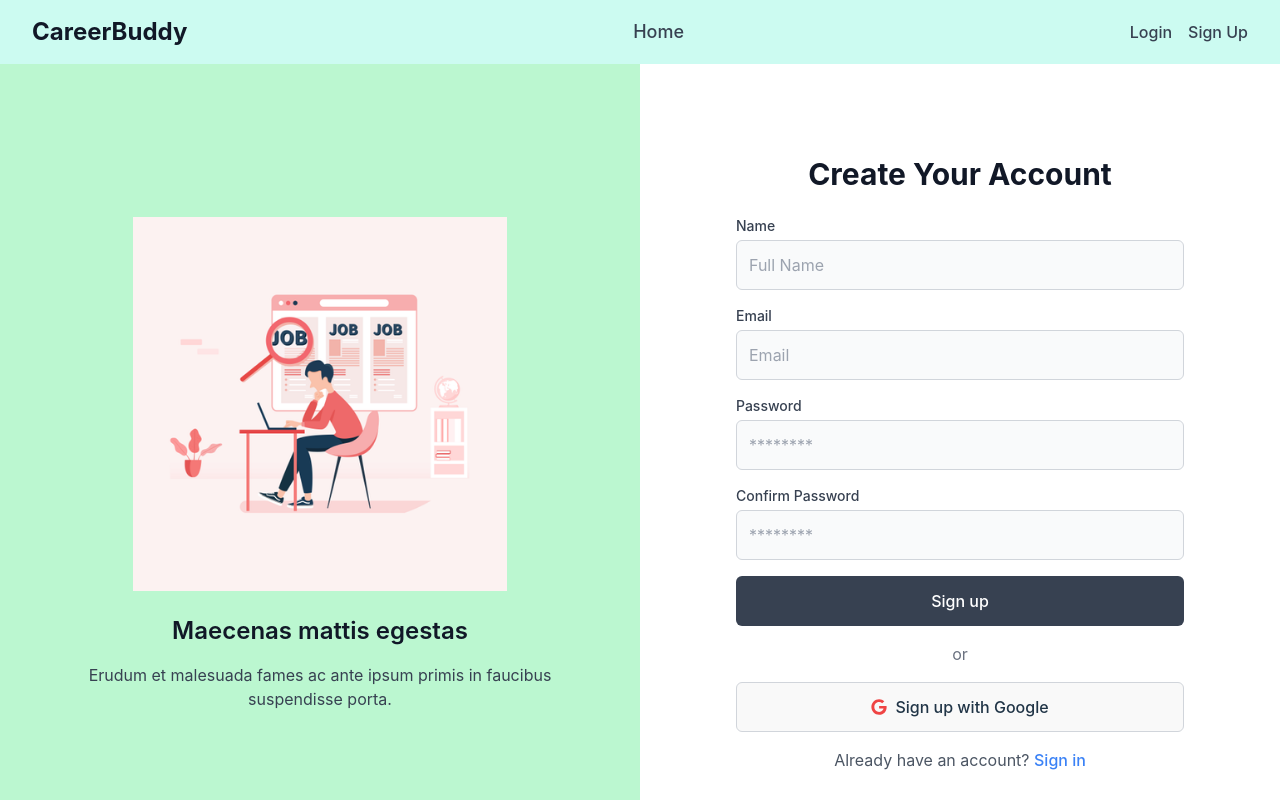
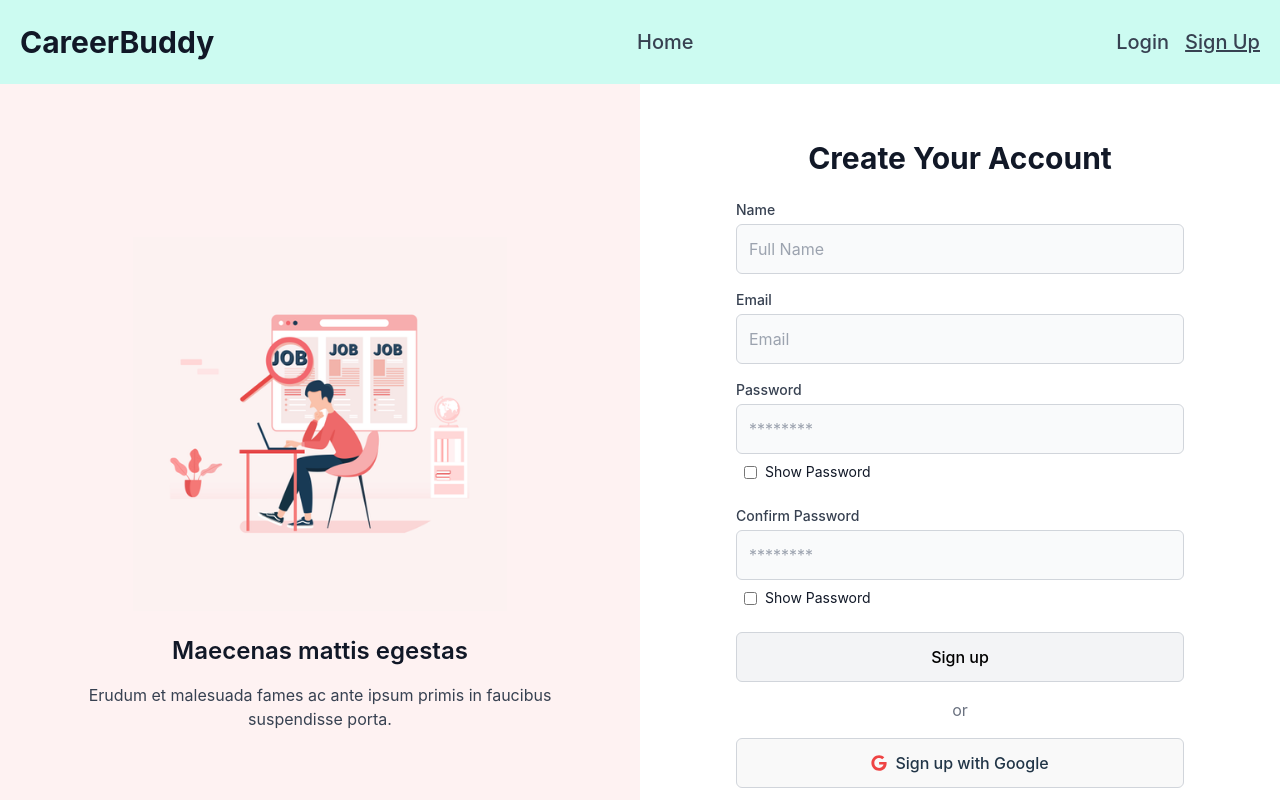
Before and after one commit to reckless-meherun/CareerBuddy_FrontEnd-CSE-3216-SDP_Project, a React (Vite) app: page /signup in a window 1280 px wide. Shown: the top 800 px of the page. Built offline with nearby package versions, Linux system fonts and the light colour scheme.

Commit message:
fixed design bug.

```diff
--- a/src/components/Header.tsx
+++ b/src/components/Header.tsx
@@ -1,9 +1,10 @@
-import { Link } from "react-router-dom";
+import { Link, useLocation } from "react-router-dom";
 import { useEffect, useState } from "react";
 import { FaSearch, FaShoppingCart } from "react-icons/fa";
 
 function Header() {
     const [isDarkMode, setIsDarkMode] = useState(false);
+    const location = useLocation();
 
     useEffect(() => {
         // Detect user's dark mode preference
@@ -19,27 +20,38 @@ function Header() {
         };
     }, []);
 
+    // Function to determine if the link is active
+    const isActive = (path: string) => location.pathname === path;
+
     return (
-        <header className={`flex justify-between items-center px-8 py-4 ${isDarkMode ? "bg-gray-900 text-white" : "bg-teal-100 text-gray-900"} shadow-md`}>
+        <header className={`flex justify-between items-center px-5 py-6 ${isDarkMode ? "bg-gray-900 text-white" : "bg-teal-100 text-gray-900"} shadow-md`}>
             {/* Logo */}
             <div className="flex items-center space-x-2">
-                <span className="text-2xl font-bold">CareerBuddy</span>
+                <span className="text-3xl font-bold">CareerBuddy</span>
             </div>
 
             {/* Navigation Links */}
             <nav className="flex items-center space-x-6 text-lg font-medium">
-                <Link to="/" className={`${isDarkMode ? "text-gray-200 hover:text-white" : "text-gray-700 hover:text-black"}`}>
+                <Link
+                    to="/"
+                    className={`text-xl ${isActive("/") ? "underline" : ""} ${isDarkMode ? "text-gray-200 hover:text-blue-300" : "text-gray-700 hover:text-black"}`}
+                >
                     Home
                 </Link>
-
             </nav>
 
             {/* Search and Cart Icons */}
             <div className="flex items-center space-x-4">
-            <Link to="/login" className={`${isDarkMode ? "text-gray-200 hover:text-white" : "text-gray-700 hover:text-black"}`}>
+                <Link
+                    to="/login"
+                    className={`text-xl ${isActive("/login") ? "underline" : ""} ${isDarkMode ? "text-gray-200 hover:text-blue-300" : "text-gray-700 hover:text-black"}`}
+                >
                     Login
                 </Link>
-                <Link to="/signup" className={`${isDarkMode ? "text-gray-200 hover:text-white" : "text-gray-700 hover:text-black"}`}>
+                <Link
+                    to="/signup"
+                    className={`text-xl ${isActive("/signup") ? "underline" : ""} ${isDarkMode ? "text-gray-200 hover:text-blue-300" : "text-gray-700 hover:text-black"}`}
+                >
                     Sign Up
                 </Link>
             </div>
--- /dev/null
+++ b/src/components/LoginLeft.tsx
@@ -0,0 +1,22 @@
+
+function LoginLeft() {
+    return(
+        <div className={`hidden md:flex md:w-1/2 bg-red-50 items-center justify-center p-10`}>
+                <div className="text-center">
+                    <img
+                        src="/image.png" // replace this with the path to your illustration
+                        alt="Illustration"
+                        className="mx-auto w-2/3"
+                    />
+                    <h2 className={`text-2xl font-semibold mt-6 text-gray-900`}>
+                        Maecenas mattis egestas
+                    </h2>
+                    <p className={`mt-4 text-gray-700`}>
+                        Erudum et malesuada fames ac ante ipsum primis in faucibus suspendisse porta.
+                    </p>
+                </div>
+            </div>
+    )
+
+}
+export default LoginLeft;
--- a/src/pages/Home.tsx
+++ b/src/pages/Home.tsx
@@ -31,20 +31,20 @@ function Home() {
                     <p className="text-base sm:text-lg text-white">We offer 12,000 job vacancies right now</p>
 
                     {/* Search Bar */}
-                    <form onSubmit={handleSearch} className="flex flex-col sm:flex-row items-center justify-center w-full sm:w-auto space-y-2 sm:space-y-0 sm:space-x-2 px-4 sm:px-0">
+                    <form onSubmit={handleSearch} className="flex flex-col sm:flex-row  rounded-lg items-center justify-center w-full sm:w-auto space-y-2 sm:space-y-0 sm:space-x-2 px-4 sm:px-0">
                         <input
                             type="text"
                             placeholder="Job Keyword"
                             value={searchTerm}
                             onChange={(e) => setSearchTerm(e.target.value)}
-                            className="w-full sm:w-48 p-3 rounded-lg focus:outline-none dark:bg-gray-700 dark:border-gray-600 dark:text-gray-100"
+                            className="w-full sm:w-72 p-3 rounded-lg focus:outline-none border dark:bg-gray-700 dark:border-gray-900 dark:text-gray-100"
                         />
                         <input
                             type="text"
                             placeholder="Location"
                             value={location}
                             onChange={(e) => setLocation(e.target.value)}
-                            className="w-full sm:w-48 p-3 rounded-lg focus:outline-none dark:bg-gray-700 dark:border-gray-600 dark:text-gray-100"
+                            className="w-full sm:w-72 p-3 border rounded-lg focus:outline-none dark:bg-gray-700 dark:border-gray-900 dark:text-gray-100"
                         />
                         <button
                             type="submit"
--- a/src/pages/Login.tsx
+++ b/src/pages/Login.tsx
@@ -1,8 +1,11 @@
 import { useEffect, useState } from 'react';
 import { FaGoogle } from 'react-icons/fa';
+import LoginLeft from '../components/LoginLeft';
 
 function Login() {
     const [isDarkMode, setIsDarkMode] = useState(false);
+    const [isPasswordVisible, setIsPasswordVisible] = useState(false);
+    const [password, setPassword] = useState("");
 
     useEffect(() => {
         // Check the user's system preference for dark mode
@@ -25,21 +28,7 @@ function Login() {
     return (
         <div className={`flex h-screen ${isDarkMode ? 'bg-gray-900' : 'bg-gray-100'}`}>
             {/* Left Side - Illustration and Text */}
-            <div className={`hidden md:flex md:w-1/2 ${isDarkMode ? 'bg-gray-800' : 'bg-green-200'} items-center justify-center p-10`}>
-                <div className="text-center">
-                    <img
-                        src="/image.png" // replace this with the path to your illustration
-                        alt="Illustration"
-                        className="mx-auto w-2/3"
-                    />
-                    <h2 className={`text-2xl font-semibold mt-6 ${isDarkMode ? 'text-gray-100' : 'text-gray-900'}`}>
-                        Maecenas mattis egestas
-                    </h2>
-                    <p className={`mt-4 ${isDarkMode ? 'text-gray-400' : 'text-gray-700'}`}>
-                        Erudum et malesuada fames ac ante ipsum primis in faucibus suspendisse porta.
-                    </p>
-                </div>
-            </div>
+            <LoginLeft />
 
             {/* Right Side - Login Form */}
             <div className={`flex flex-1 items-center justify-center ${isDarkMode ? 'bg-gray-800' : 'bg-white'} p-8 md:w-1/2`}>
@@ -63,17 +52,28 @@ function Login() {
                                 Password
                             </label>
                             <input
-                                type="password"
+                                type={isPasswordVisible ? "text" : "password"}
                                 placeholder="********"
+                                value={password}
+                                onChange={(e) => setPassword(e.target.value)}
                                 className={`mt-1 w-full p-3 border rounded-md ${isDarkMode ? 'bg-gray-700 border-gray-600 text-gray-200' : 'bg-gray-50 border-gray-300 text-gray-900'} focus:outline-none focus:border-blue-500`}
                             />
+                            <label className="flex items-center space-x-2 p-2 text-sm">
+                                <input
+                                    type="checkbox"
+                                    checked={isPasswordVisible}
+                                    onChange={() => setIsPasswordVisible(!isPasswordVisible)}
+                                    className="text-blue-500 focus:outline-none focus:ring-0"
+                                />
+                                <span className={isDarkMode ? 'text-gray-200' : 'text-gray-900'}>Show Password</span>
+                            </label>
                             <a href="#" className={`text-sm ${isDarkMode ? 'text-blue-400' : 'text-blue-500'} hover:underline mt-2 block text-right`}>
                                 Forgot password?
                             </a>
                         </div>
                         <button
                             type="submit"
-                            className={`w-full p-3 mt-4 rounded-md ${isDarkMode ? 'bg-gray-600 text-gray-200 hover:bg-gray-500' : 'bg-gray-700 text-white hover:bg-gray-800'}`}
+                            className={`w-full p-3 mt-4 rounded-md ${isDarkMode ? 'bg-gray-600 text-gray-200 hover:bg-gray-500' : 'bg-gray-100 text-black hover:bg-gray-200 border-gray-300'}`}
                         >
                             Sign in
                         </button>
--- a/src/pages/SignUp.tsx
+++ b/src/pages/SignUp.tsx
@@ -1,8 +1,15 @@
 import { useEffect, useState } from 'react';
 import { FaGoogle } from 'react-icons/fa';
+import LoginLeft from '../components/LoginLeft';
 
 function SignUp() {
     const [isDarkMode, setIsDarkMode] = useState(false);
+    const [isPasswordVisible, setIsPasswordVisible] = useState(false);
+    const [password, setPassword] = useState("");
+    const [isPasswordVisible1, setIsPasswordVisible1] = useState(false);
+    const [password1, setPassword1] = useState("");
+
+
 
     useEffect(() => {
         // Check the user's system preference for dark mode
@@ -25,21 +32,8 @@ function SignUp() {
     return (
         <div className={`flex h-screen ${isDarkMode ? 'bg-gray-900' : 'bg-gray-100'}`}>
             {/* Left Side - Illustration and Text */}
-            <div className={`hidden md:flex md:w-1/2 ${isDarkMode ? 'bg-gray-800' : 'bg-green-200'} items-center justify-center p-10`}>
-                <div className="text-center">
-                    <img
-                        src="/image.png" // replace this with the path to your illustration
-                        alt="Illustration"
-                        className="mx-auto w-2/3"
-                    />
-                    <h2 className={`text-2xl font-semibold mt-6 ${isDarkMode ? 'text-gray-100' : 'text-gray-900'}`}>
-                        Maecenas mattis egestas
-                    </h2>
-                    <p className={`mt-4 ${isDarkMode ? 'text-gray-400' : 'text-gray-700'}`}>
-                        Erudum et malesuada fames ac ante ipsum primis in faucibus suspendisse porta.
-                    </p>
-                </div>
-            </div>
+            <LoginLeft/>
+
 
             {/* Right Side - Sign Up Form */}
             <div className={`flex flex-1 items-center justify-center ${isDarkMode ? 'bg-gray-800' : 'bg-white'} p-8 md:w-1/2`}>
@@ -73,24 +67,46 @@ function SignUp() {
                                 Password
                             </label>
                             <input
-                                type="password"
+                                type={isPasswordVisible ? "text" : "password"}
                                 placeholder="********"
+                                value={password}
+                                onChange={(e) => setPassword(e.target.value)}
                                 className={`mt-1 w-full p-3 border rounded-md ${isDarkMode ? 'bg-gray-700 border-gray-600 text-gray-200' : 'bg-gray-50 border-gray-300 text-gray-900'} focus:outline-none focus:border-blue-500`}
                             />
+                            <label className="flex items-center space-x-2 p-2 text-sm">
+                                <input
+                                    type="checkbox"
+                                    checked={isPasswordVisible}
+                                    onChange={() => setIsPasswordVisible(!isPasswordVisible)}
+                                    className="text-blue-500 focus:outline-none focus:ring-0"
+                                />
+                                <span className={isDarkMode ? 'text-gray-200' : 'text-gray-900'}>Show Password</span>
+                            </label>
                         </div>
                         <div>
                             <label className={`block text-sm font-medium ${isDarkMode ? 'text-gray-400' : 'text-gray-700'}`}>
                                 Confirm Password
                             </label>
                             <input
-                                type="password"
+                                type={isPasswordVisible1 ? "text" : "password"}
                                 placeholder="********"
+                                value={password}
+                                onChange={(e) => setPassword1(e.target.value)}
                                 className={`mt-1 w-full p-3 border rounded-md ${isDarkMode ? 'bg-gray-700 border-gray-600 text-gray-200' : 'bg-gray-50 border-gray-300 text-gray-900'} focus:outline-none focus:border-blue-500`}
                             />
+                            <label className="flex items-center space-x-2 p-2 text-sm">
+                                <input
+                                    type="checkbox"
+                                    checked={isPasswordVisible1}
+                                    onChange={() => setIsPasswordVisible1(!isPasswordVisible1)}
+                                    className="text-blue-500 focus:outline-none focus:ring-0"
+                                />
+                                <span className={isDarkMode ? 'text-gray-200' : 'text-gray-900'}>Show Password</span>
+                            </label>
                         </div>
                         <button
                             type="submit"
-                            className={`w-full p-3 mt-4 rounded-md ${isDarkMode ? 'bg-gray-600 text-gray-200 hover:bg-gray-500' : 'bg-gray-700 text-white hover:bg-gray-800'}`}
+                            className={`w-full p-3 mt-4 rounded-md ${isDarkMode ? 'bg-gray-600 text-gray-200 hover:bg-gray-500' : 'bg-gray-100 text-black hover:bg-gray-200 border-gray-300'}`}
                         >
                             Sign up
                         </button>
```
